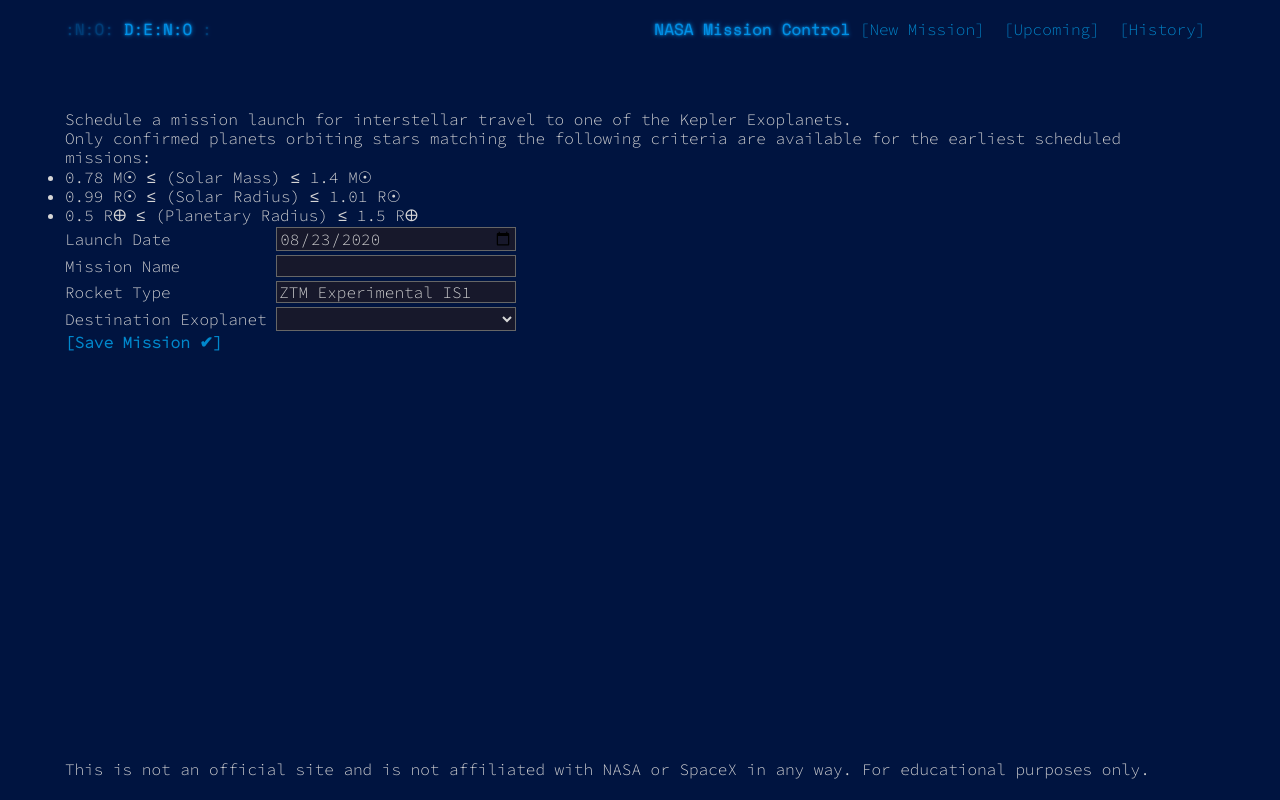
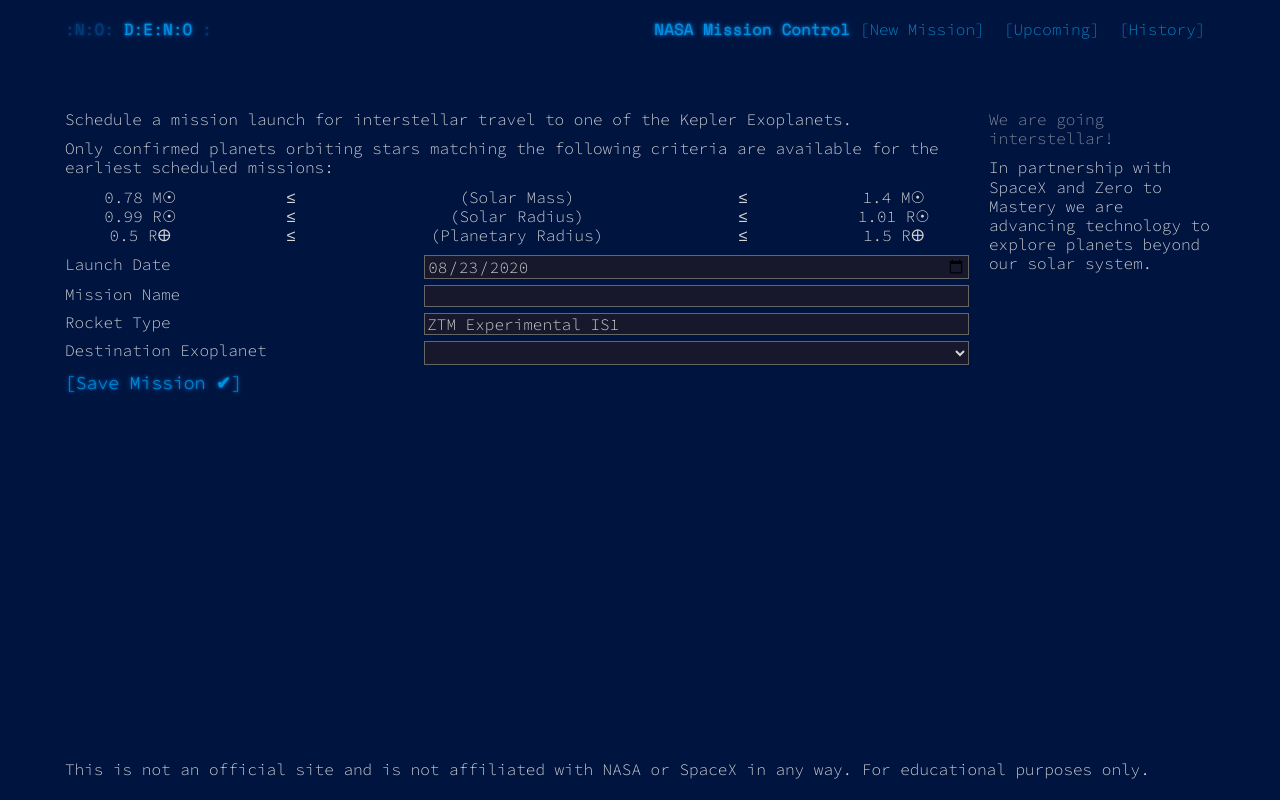
Before and after one commit to Tamplier2911/Explorer, a plain HTML site: page public/index.html in a window 1280 px wide. Drawn offline with nearby package versions, Linux system fonts and the light colour scheme; no server answers.

Commit message:
continue fixing front-end and styling

```diff
--- a/public/index.html
+++ b/public/index.html
@@ -1,11 +1,17 @@
 <!DOCTYPE html>
 <html lang="en">
   <head>
-    <meta charset="UTF-8">
-      <meta name="viewport" content="width=device-width, initial-scale=1.0">
+    <meta charset="UTF-8" />
+    <meta name="viewport" content="width=device-width, initial-scale=1.0" />
     <title>NASA Control Center</title>
-    <link href="//fonts.googleapis.com/css2?family=Source+Code+Pro:wght@300&display=swap" rel="stylesheet">
-    <link href="//fonts.googleapis.com/css2?family=Space+Mono&display=swap" rel="stylesheet">
+    <link
+      href="//fonts.googleapis.com/css2?family=Source+Code+Pro:wght@300&display=swap"
+      rel="stylesheet"
+    />
+    <link
+      href="//fonts.googleapis.com/css2?family=Space+Mono&display=swap"
+      rel="stylesheet"
+    />
     <link rel="stylesheet" type="text/css" href="stylesheets/style.css" />
     <link rel="shortcut icon" href="images/favicon.png" />
   </head>
@@ -14,7 +20,6 @@
     <script src="javascripts/script.js"></script>
 
     <div class="container">
-
       <header class="header">
         <div class="header__wrapper">
           <div class="header__left">
@@ -25,7 +30,9 @@
             </h1>
           </div>
           <div class="header__right">
-          <h1 class="title-global"><a onclick="navigate('launch')">NASA Mission Control</a></h1>
+            <h1 class="title-global">
+              <a onclick="navigate('launch')">NASA Mission Control</a>
+            </h1>
             <nav>
               <ul>
                 <li><a onclick="navigate('launch')">[New Mission]</a></li>
@@ -37,66 +44,134 @@
         </div>
       </header>
 
-      <!-- <div id="sidebar">
-        <div id="sponsor">
-          <div class="quiet">We are going interstellar! </div>
-          <div class="sponsor">In partnership with SpaceX and Zero to Mastery we are advancing technology to explore planets beyond our solar system.</div>
+      <main>
+        <div class="content">
+          <section id="launch" class="launch">
+            <div class="launch__schedule">
+              Schedule a mission launch for interstellar travel to one of the
+              Kepler Exoplanets.
             </div>
-      </div> -->
-
-      <main>
-        <section id="launch">
-          <p>Schedule a mission launch for interstellar travel to one of the Kepler Exoplanets.</p>
-          <p>Only confirmed planets orbiting stars matching the following criteria are available for the earliest scheduled missions:
-            <ul>
-              <li> 0.78 M☉ ≤ (Solar Mass) ≤ 1.4 M☉</li>
-              <li>0.99 R☉ ≤ (Solar Radius) ≤ 1.01 R☉</li>
-              <li>0.5 R🜨 ≤ (Planetary Radius) ≤ 1.5 R🜨</li>
+            <div class="launch__measures">
+              <p class="launch__measures--p">
+                Only confirmed planets orbiting stars matching the following
+                criteria are available for the earliest scheduled missions:
+              </p>
+              <ul class="launch__measures--ul">
+                <li class="launch__measures--li">
+                  <span>0.78 M☉</span>
+                  <span>≤</span>
+                  <span>(Solar Mass)</span>
+                  <span>≤</span>
+                  <span>1.4 M☉</span>
+                </li>
+                <li class="launch__measures--li">
+                  <span>0.99 R☉ </span>
+                  <span>≤</span>
+                  <span>(Solar Radius)</span>
+                  <span>≤</span>
+                  <span>1.01 R☉</span>
+                </li>
+                <li class="launch__measures--li">
+                  <span>0.5 R🜨</span>
+                  <span>≤</span>
+                  <span>(Planetary Radius)</span>
+                  <span>≤</span>
+                  <span>1.5 R🜨</span>
+                </li>
               </ul>
-          </p>
-          <form>
-            <div class="form-item">
-              <label>Launch Date          </label>
-              <input type="date" id="launch-day" max="2030-12-31" />
             </div>
-            <div class="form-item">
-              <label>Mission Name         </label>
-              <input type="text" id="mission-name" />
+            <form class="launch__form">
+              <div class="form__element">
+                <label class="form__element--label">Launch Date </label>
+                <input
+                  class="form__element--input"
+                  name="date"
+                  type="date"
+                  id="launch-day"
+                  max="2030-12-31"
+                />
               </div>
-            <div class="form-item">
-              <label>Rocket Type          </label>
-              <input type="text" id="rocket-name" value="ZTM Experimental IS1" disabled />
+              <div class="form__element">
+                <label class="form__element--label">Mission Name </label>
+                <input
+                  class="form__element--input"
+                  name="name"
+                  type="text"
+                  id="mission-name"
+                />
               </div>
-            <div class="form-item">
-              <label>Destination Exoplanet</label>
-              <select id="planets-selector">
+              <div class="form__element">
+                <label class="form__element--label">Rocket Type </label>
+                <input
+                  class="form__element--input"
+                  name="rocket"
+                  type="text"
+                  id="rocket-name"
+                  value="ZTM Experimental IS1"
+                  disabled
+                />
+              </div>
+              <div class="form__element">
+                <label class="form__element--label"
+                  >Destination Exoplanet</label
+                >
+                <select
+                  class="form__element--input"
+                  name="planet"
+                  id="planets-selector"
+                >
                 </select>
               </div>
-            <a class="submit" onclick="submitLaunch()">[Save Mission ✔]</a>
+              <button
+                class="form__element--submit"
+                type="submit"
+                onclick="submitLaunch(event)"
+              >
+                [Save Mission ✔]
+              </button>
             </form>
 
-          <p id="launch-success" hidden>Congratulations! Interstellar launch is scheduled.</p>
+            <p id="launch-success" hidden>
+              Congratulations! Interstellar launch is scheduled.
+            </p>
           </section>
 
           <section id="history" hidden>
-          <p>History of tracked mission launches. Includes SpaceX launches starting from the year 2006.</p>
+            <p>
+              History of tracked mission launches. Includes SpaceX launches
+              starting from the year 2006.
+            </p>
             <div id="history-list"></div>
           </section>
 
           <section id="upcoming" hidden>
-          <p>Upcoming missions including both SpaceX and Zero to Mastery rockets.</p>
-          <p>Warning! Clicking on the <span class="delete">✖</span> aborts the mission.</p>
+            <p>
+              Upcoming missions including both SpaceX and Zero to Mastery
+              rockets.
+            </p>
+            <p>
+              Warning! Clicking on the <span class="delete">✖</span> aborts the
+              mission.
+            </p>
             <div id="upcoming-list"></div>
           </section>
+
+          <div class="sidebar">
+            <div class="sidebar__top">We are going interstellar!</div>
+            <div class="sidebar__bot">
+              In partnership with SpaceX and Zero to Mastery we are advancing
+              technology to explore planets beyond our solar system.
+            </div>
+          </div>
+        </div>
       </main>
 
       <footer class="footer">
         <div class="footer__content">
-          This is not an official site and is not affiliated with NASA or SpaceX in any way. For educational purposes only.
+          This is not an official site and is not affiliated with NASA or SpaceX
+          in any way. For educational purposes only.
         </div>
       </footer>
-
     </div>
-
   </body>
 </html>
--- a/public/javascripts/script.js
+++ b/public/javascripts/script.js
@@ -47,7 +47,9 @@ function abortLaunch() {
   // Delete launch and reload launches.
 }
 
-function submitLaunch() {
+function submitLaunch(e) {
+  e.preventDefault();
+
   const target = document.getElementById('planets-selector').value;
   const launchDate = new Date(document.getElementById('launch-day').value);
   const mission = document.getElementById('mission-name').value;
--- a/public/stylesheets/style.css
+++ b/public/stylesheets/style.css
@@ -4,8 +4,15 @@
  */
 
 :root {
+  --cl-main: #0090e6;
+  --cl-secondary: #97c0ef;
+
+  --cl-form-border: #666666;
+  --cl-form-bg: #17182b;
+
   --cl-bg: #001440;
   --cl-font: #d6d6d6;
+
   --font-main: 'Source Code Pro';
 }
 
@@ -64,19 +71,169 @@ main {
   }
 }
 
-section {
-  /* display: flex; */
+.content {
+  display: flex;
   max-width: 117rem;
   height: 100%;
   margin: 0 auto;
   padding: 5rem 1rem;
 }
 
-@media only screen and (max-width: 768px) {
-  section {
-    /* flex-direction: column; */
+@media only screen and (max-width: 425px) {
+  .content {
+    flex-direction: column;
   }
 }
+
+section {
+  flex: 4;
+  padding-right: 20px;
+}
+
+@media only screen and (max-width: 425px) {
+  section {
+    order: 2;
+    text-align: center;
+    padding-right: 0px;
+  }
+}
+
+.sidebar {
+  flex: 1;
+}
+
+@media only screen and (max-width: 425px) {
+  .sidebar {
+    margin-bottom: 10px;
+    order: 1;
+    text-align: center;
+  }
+}
+
+.sidebar__top {
+  opacity: 0.6;
+  margin-bottom: 10px;
+}
+
+.sidebar__bot {
+}
+
+.launch {
+}
+
+.launch__schedule {
+  margin-bottom: 10px;
+}
+
+.launch__measures {
+  display: flex;
+  flex-direction: column;
+  margin-bottom: 10px;
+}
+
+.launch__measures--p {
+  margin-bottom: 10px;
+}
+
+.launch__measures--ul {
+  /* align-self: center; */
+  list-style: none;
+}
+
+.launch__measures--li {
+  display: flex;
+  /* justify-content: center; */
+}
+
+.launch__measures--li span {
+  flex: 1;
+  display: flex;
+  justify-content: center;
+  /* max-width: 120px; */
+  /* margin: 0 5px; */
+}
+
+.launch__measures--li span:nth-child(1) {
+  flex: 1;
+}
+
+.launch__measures--li span:nth-child(2) {
+  flex: 1;
+}
+
+.launch__measures--li span:nth-child(3) {
+  flex: 2;
+}
+
+.launch__measures--li span:nth-child(4) {
+  flex: 1;
+}
+
+.launch__measures--li span:nth-child(5) {
+  flex: 1;
+}
+
+.launch__form {
+  display: flex;
+  flex-direction: column;
+}
+
+.form__element {
+  display: flex;
+}
+
+@media only screen and (max-width: 634px) {
+  .form__element {
+    flex-direction: column;
+  }
+}
+
+.form__element:not(:last-child) {
+  margin-bottom: 6px;
+}
+
+.form__element--label {
+  flex: 2;
+}
+
+@media only screen and (max-width: 634px) {
+  .form__element--label {
+    margin-bottom: 4px;
+  }
+}
+
+.form__element--input {
+  flex: 3;
+}
+
+.form__element--submit {
+  align-self: flex-start;
+
+  cursor: pointer;
+  /* font-weight: bold; */
+  border: none;
+  outline: none;
+  background-color: transparent;
+
+  font-family: var(--font-main);
+  font-size: 1.8rem;
+  color: var(--cl-main);
+  text-shadow: 0 0 2px var(--cl-main), 0 0 5px var(--cl-main);
+  transition: text-shadow 0.3s, color 0.3s;
+}
+
+@media only screen and (max-width: 634px) {
+  .form__element--submit {
+    align-self: center;
+  }
+}
+
+.form__element--submit:hover {
+  color: var(--cl-secondary);
+  text-shadow: 0 0 2px var(--cl-secondary), 0 0 5px var(--cl-secondary);
+}
+
+/* BOOP */
 
 a {
   text-decoration: none;
@@ -92,25 +249,6 @@ h2 {
   font-size: 1em;
   font-weight: normal;
   font-family: 'Space Mono', monospace;
-}
-
-.quiet {
-  opacity: 0.6;
-}
-
-.form-item {
-  padding: 2px 0px;
-  max-width: 35em;
-}
-
-#sidebar {
-  width: 200px;
-  float: right;
-  margin: 0 15px 2em 2em;
-}
-
-#sponsor {
-  margin-bottom: 2.5em;
 }
 
 header h1 a,
@@ -143,29 +281,10 @@ header nav a {
   outline: none;
 }
 
-input[type='text'],
-textarea,
-select,
-input[type='date'] {
-  background: transparent;
-  color: inherit;
-  border: 1px solid #666666;
-  background: #17182b;
-  padding: 0 2px;
-  font-family: inherit;
-  font-size: inherit;
-  min-width: 15em;
-  margin: 0;
-}
-
 label {
   white-space: pre;
 }
 
-.submit {
-  font-weight: bold;
-  padding: 6px 0;
-}
 *::-moz-focus-inner {
   padding: 0;
   border: 0;
@@ -206,8 +325,21 @@ label {
   cursor: pointer;
 }
 
-.sponsor {
-  margin: 1em 0;
+/* BOOP */
+
+input[type='text'],
+textarea,
+select,
+input[type='date'] {
+  background: var(--cl-form-bg);
+  border: 1px solid var(--cl-form-border);
+
+  color: var(--cl-font);
+  font-family: var(--font-main);
+  font-size: 1.6rem;
+
+  margin: 0;
+  padding: 0 2px;
 }
 
 .header {
@@ -217,7 +349,7 @@ label {
   height: 6rem;
 }
 
-@media only screen and (max-width: 425px) {
+@media only screen and (max-width: 768px) {
   .header {
     height: auto;
   }
@@ -237,7 +369,7 @@ label {
   }
 }
 
-@media only screen and (max-width: 425px) {
+@media only screen and (max-width: 768px) {
   .header__wrapper {
     height: auto;
   }
@@ -293,6 +425,13 @@ nav ul {
   height: 6rem;
 }
 
+@media only screen and (max-width: 425px) {
+  .footer {
+    height: auto;
+    padding: 15px 0px;
+  }
+}
+
 .footer__content {
   display: flex;
   align-items: center;
@@ -304,3 +443,9 @@ nav ul {
 
   text-align: center;
 }
+
+@media only screen and (max-width: 425px) {
+  .footer__content {
+    height: auto;
+  }
+}
```
Lines whose indentation alone changed are shown as unchanged.
